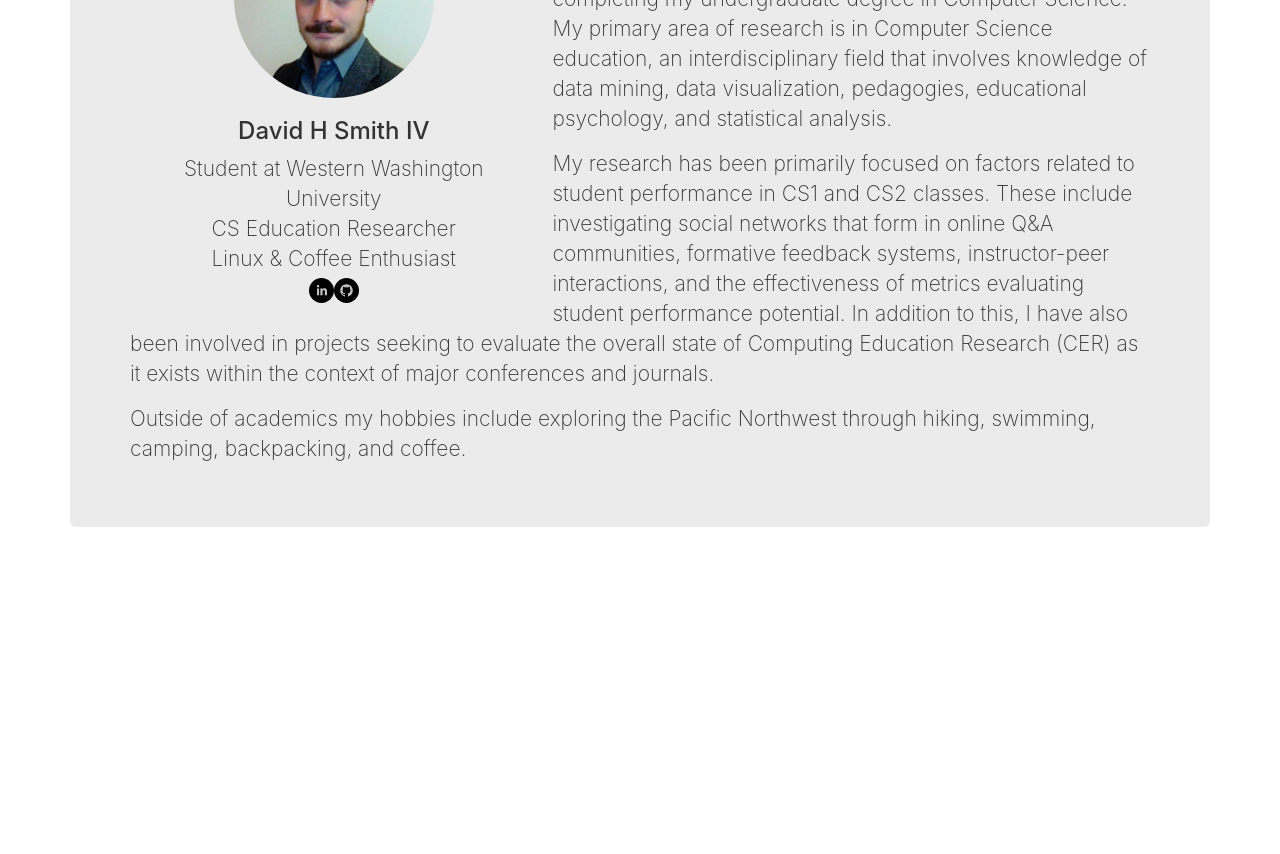
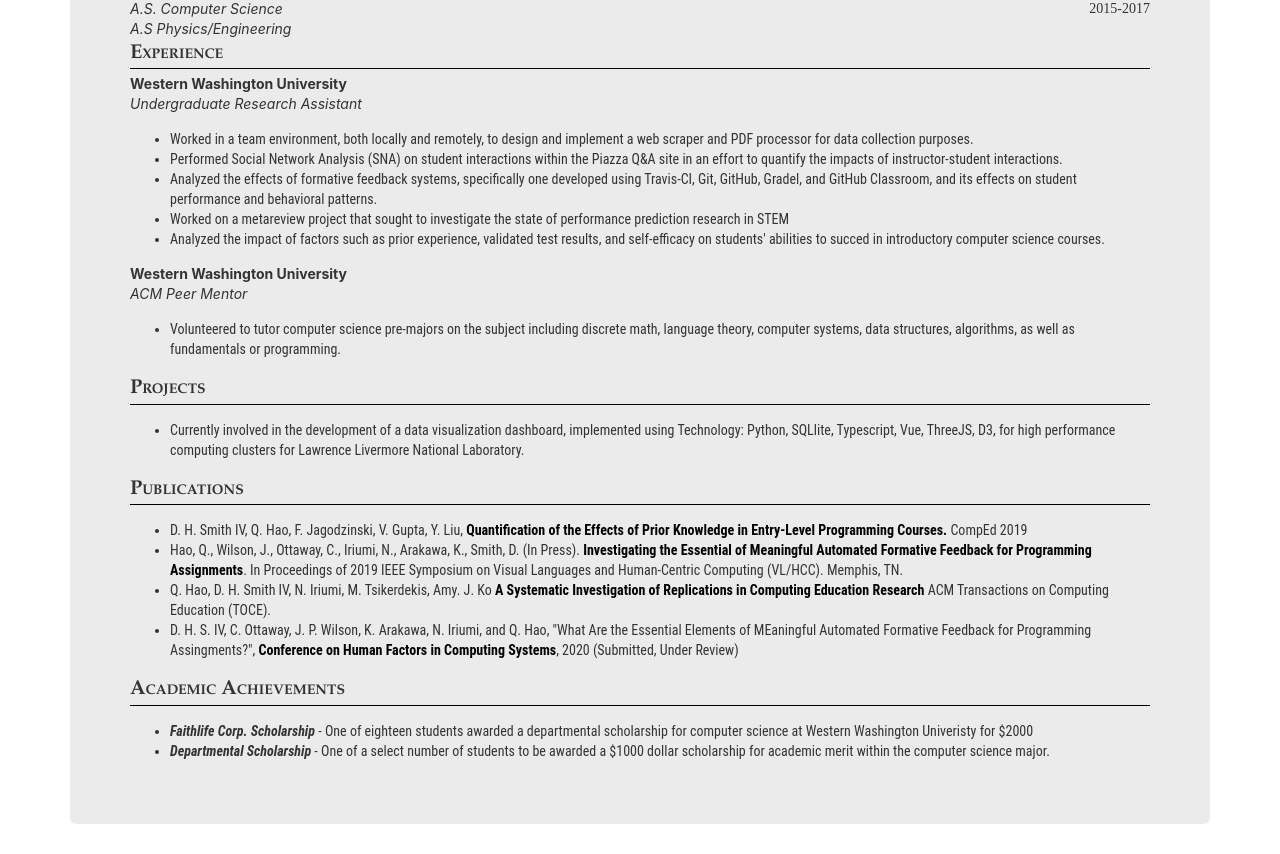
Before and after one commit to CoffeePoweredComputers/CoffeePoweredComputers.github.io, a React (Create React App) app: page /#/cv in a window 1280 px wide. Shown: the part 320-1174 px from the top of the page. Before the commit the page ends 877 px from the top, so only its background shows below. Built offline with nearby package versions, Linux system fonts and the light colour scheme; the HTML template or start-up script is replaced by a standard one.

Commit message:
updated cv and fixed some fonts

```diff
--- a/src/App.js
+++ b/src/App.js
@@ -1,6 +1,6 @@
 import React, { Component } from 'react';
 import './App.css';
-import { BrowserRouter as Router, Route } from 'react-router-dom';
+import { HashRouter as Router, Route } from 'react-router-dom';
 import Navbar from './components/NavBar';
 import Home from './components/Home';
 import Publications from './components/Publications';
--- a/src/components/cv.css
+++ b/src/components/cv.css
@@ -71,7 +71,7 @@
 
 .cv-year{
   float:right;
-  font-family: 'Poiret One', cursive;
+  font-family: 'Montserrat', serif;
 }
 
 hr{
--- a/src/components/cv.jsx
+++ b/src/components/cv.jsx
@@ -38,8 +38,10 @@
             <i>Undergraduate Research Assistant</i>
             <ul>
               <li>Worked in a team environment, both locally and remotely, to design and implement a web scraper and PDF processor for data collection purposes.</li>
-              <li>Performed Social Network Analysis (SNA) on student interactions within the Piazza Q&A site.</li>
+              <li>Performed Social Network Analysis (SNA) on student interactions within the Piazza Q&A site in an effort to quantify the impacts of instructor-student interactions.</li>
               <li>Analyzed the effects of formative feedback systems, specifically one developed using Travis-CI, Git, GitHub, Gradel, and GitHub Classroom, and its effects on student performance and behavioral patterns.</li>
+              <li>Worked on a metareview project that sought to investigate the state of performance prediction research in STEM</li>
+              <li>Analyzed the impact of factors such as prior experience, validated test results, and self-efficacy on students' abilities to succed in introductory computer science courses.</li>
             </ul>
 
             <div className="cv-position"><b>Western Washington University</b></div>
@@ -50,20 +52,21 @@
 
             <div className="cv-header"><b>Projects</b></div>
             <ul>
-              <li>Currently involved in the development of a data visualization dashboard for high performance computing clusters (HPC) at Lawrence Livermore National Laboratory.</li>
+              <li>Currently involved in the development of a data visualization dashboard, implemented using Technology: Python, SQLlite, Typescript, Vue, ThreeJS, D3, for high performance computing clusters for Lawrence Livermore National Laboratory.</li>
             </ul>
 
             <div className="cv-header"><b>Publications</b></div>
             <ul>
               <li>D. H. Smith IV, Q. Hao, F. Jagodzinski,  V. Gupta, Y. Liu,  <a href="http://qhao.info/downloads/comped-2019.pdf"><b>Quantification of the Effects of Prior Knowledge in Entry-Level Programming Courses.</b></a> CompEd 2019</li>
               <li>Hao, Q., Wilson, J., Ottaway, C., Iriumi, N., Arakawa, K., Smith, D. (In Press). <a href="https://arxiv.org/abs/1906.08937"><b>Investigating the Essential of Meaningful Automated Formative Feedback for Programming Assignments</b></a>. In Proceedings of 2019 IEEE Symposium on Visual Languages and Human-Centric Computing (VL/HCC). Memphis, TN.</li>
-              <li> Q. Hao, D. H. Smith IV, N. Iriumi, M. Tsikerdekis, A. J. Ko <a href="https://dl.acm.org/citation.cfm?id=3345328"><b>A Systematic Investigation of Replications in Computing Education Research</b></a> ACM Transactions on Computing Education (TOCE).</li>
+              <li> Q. Hao, D. H. Smith IV, N. Iriumi, M. Tsikerdekis, Amy. J. Ko <a href="https://dl.acm.org/citation.cfm?id=3345328"><b>A Systematic Investigation of Replications in Computing Education Research</b></a> ACM Transactions on Computing Education (TOCE).</li>
+              <li> D. H. S. IV, C. Ottaway, J. P. Wilson, K. Arakawa, N. Iriumi, and Q. Hao, "What Are the Essential Elements of MEaningful Automated Formative Feedback for Programming Assingments?", <a href="https://chi2020.acm.org/"><b>Conference on Human Factors in Computing Systems</b></a>, 2020 (Submitted, Under Review) </li>
             </ul>
 
             <div className="cv-header"><b>Academic Achievements</b></div>
             <ul>
-              <li><i>Faithlife Corp. Scholarship</i> - One of eighteen students awarded a departmental scholarship for computer science at Western Washington Univeristy for $2000</li>
-              <li><i>Departmental Scholarship</i> - Awarded a departmental scholarship for $1000.</li>
+              <li><i><b>Faithlife Corp. Scholarship</b></i> - One of eighteen students awarded a departmental scholarship for computer science at Western Washington Univeristy for $2000</li>
+              <li><i><b>Departmental Scholarship</b></i> - One of a select number of students to be awarded a $1000 dollar scholarship for academic merit within the computer science major.</li>
             </ul>
           </div>
 
```
Also changed, not shown: 1 other file (tests, documents, lock files or other folders).
